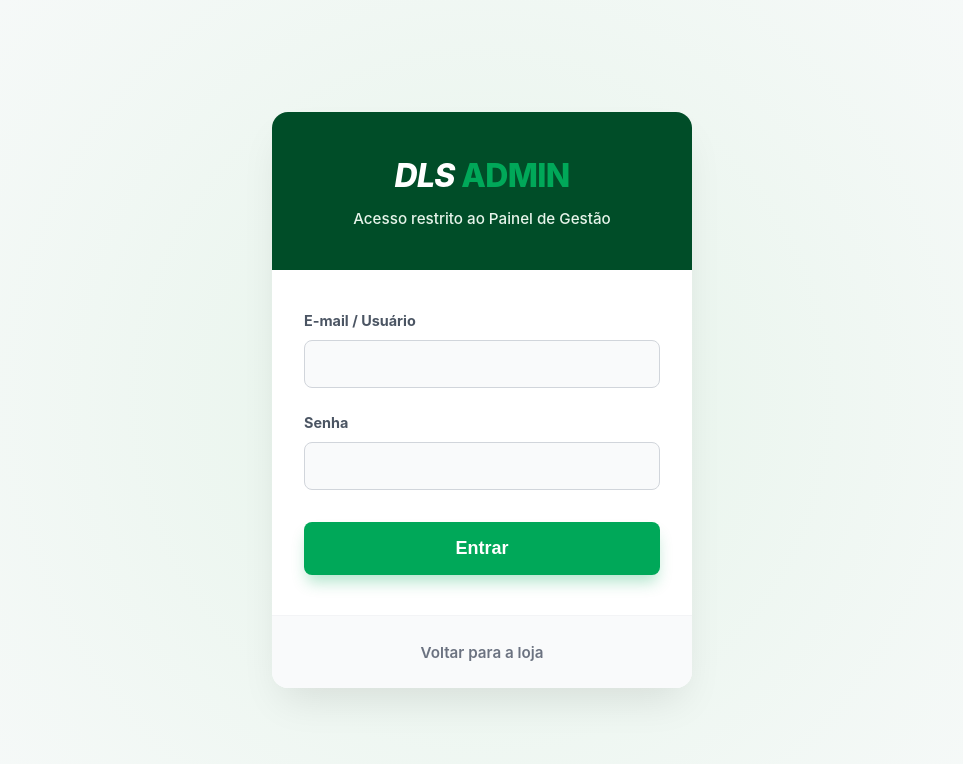
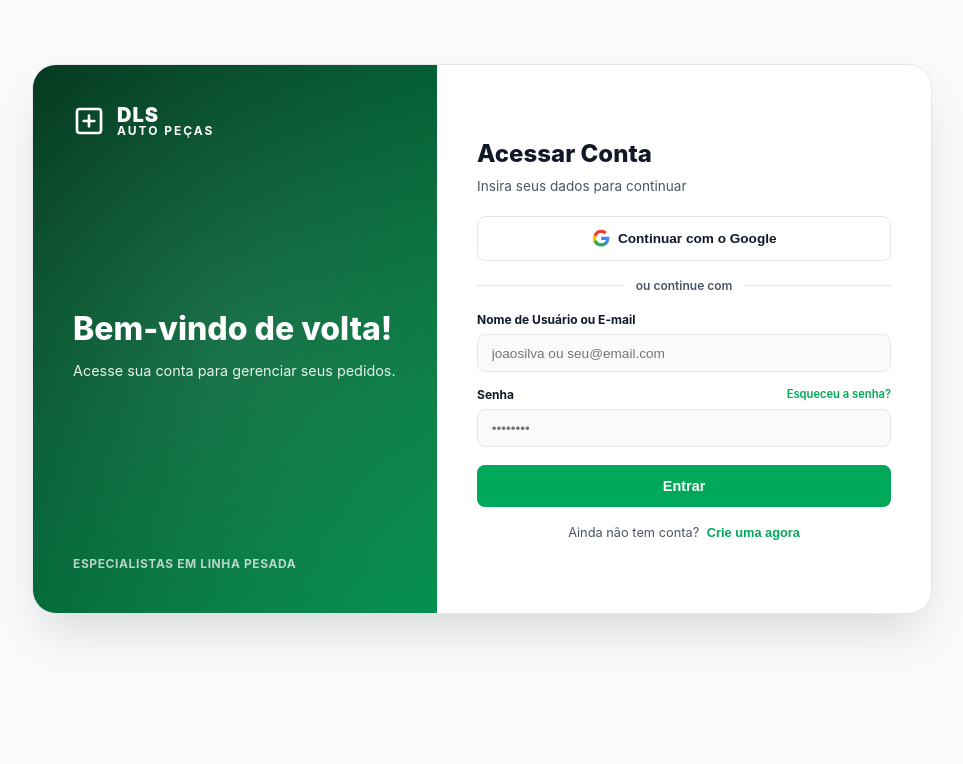
Before and after one commit to Vencce/Front-DLS, a Vue app: page /admin/login in a window 1280 px wide. Shown: the top 764 px of the page, without its empty margins (158-1121 px from the left). Built offline with nearby package versions, Linux system fonts and the light colour scheme.

Commit message:
feat: enhance LoginAdminView with improved form handling and layout adjustments

```diff
--- a/src/views/Admin/LoginAdminView.vue
+++ b/src/views/Admin/LoginAdminView.vue
@@ -1,189 +1,557 @@
-<template>
-  <div class="login-page">
-    <div class="login-container">
-      <div class="login-header">
-        <div class="brand-logo">
-          <span class="logo-dls">DLS</span> <span class="logo-text">ADMIN</span>
-        </div>
-        <p>Acesso restrito ao Painel de Gestão</p>
-      </div>
-      <form class="login-form" @submit.prevent="handleLogin">
-        <div v-if="authStore.error" class="error-message">
-          {{ authStore.error }}
-        </div>
-        <div class="form-group">
-          <label for="email">E-mail / Usuário</label>
-          <input type="text" id="email" v-model="email" required>
-        </div>
-        <div class="form-group">
-          <label for="password">Senha</label>
-          <input type="password" id="password" v-model="password" required>
-        </div>
-        <button type="submit" class="login-btn" :disabled="authStore.loading">
-          {{ authStore.loading ? 'Entrando...' : 'Entrar' }}
-        </button>
-      </form>
-      <div class="login-footer">
-        <router-link to="/">Voltar para a loja</router-link>
-      </div>
-    </div>
-  </div>
-</template>
-
 <script setup>
-import { ref } from 'vue'
+import { ref, reactive } from 'vue'
 import { useRouter } from 'vue-router'
 import { useAuthStore } from '../../stores/authStore'
 
 const router = useRouter()
 const authStore = useAuthStore()
 
-const email = ref('')
-const password = ref('')
+const isLoginMode = ref(true)
+const localError = ref('')
 
-const handleLogin = async () => {
-  const success = await authStore.login(email.value, password.value)
+const formData = reactive({
+  name: '',
+  username: '',
+  email: '',
+  password: ''
+})
+
+const validateEmail = (email) => {
+  const re = /^(([^<>()\[\]\\.,;:\s@"]+(\.[^<>()\[\]\\.,;:\s@"]+)*)|(".+"))@((\[[0-9]{1,3}\.[0-9]{1,3}\.[0-9]{1,3}\.[0-9]{1,3}])|(([a-zA-Z\-0-9]+\.)+[a-zA-Z]{2,}))$/
+  return re.test(String(email).toLowerCase())
+}
+
+const toggleMode = () => {
+  isLoginMode.value = !isLoginMode.value
+  authStore.error = null
+  localError.value = ''
+  formData.name = ''
+  formData.username = ''
+  formData.email = ''
+  formData.password = ''
+}
+
+const handleGoogleLogin = () => {
+  alert('A integração completa com o Google requer configuração no backend (OAuth2).')
+}
+
+const handleSubmit = async () => {
+  localError.value = ''
+
+  if (!isLoginMode.value && !validateEmail(formData.email)) {
+    localError.value = 'Por favor, insira um endereço de e-mail válido.'
+    return
+  }
+
+  if (isLoginMode.value && formData.username.includes('@') && !validateEmail(formData.username)) {
+    localError.value = 'O formato do e-mail inserido é inválido.'
+    return
+  }
+
+  let success = false
+
+  if (isLoginMode.value) {
+    success = await authStore.login(formData.username, formData.password)
+  } else {
+    success = await authStore.register(formData.name, formData.username, formData.email, formData.password)
+  }
+
   if (success) {
-    router.push('/admin/dashboard')
+    if (authStore.isSuperuser) {
+      router.push('/admin/produtos')
+    } else {
+      router.push('/')
+    }
   }
 }
 </script>
 
+<template>
+  <div class="auth-layout">
+    <div class="auth-card" v-animate>
+      <div class="auth-banner">
+        <div class="banner-content">
+          <router-link to="/" class="banner-logo">
+            <svg xmlns="http://www.w3.org/2000/svg" viewBox="0 0 24 24" fill="none" stroke="currentColor" stroke-width="2" stroke-linecap="round" stroke-linejoin="round">
+              <rect x="3" y="3" width="18" height="18" rx="2" ry="2"></rect>
+              <line x1="12" y1="8" x2="12" y2="16"></line>
+              <line x1="8" y1="12" x2="16" y2="12"></line>
+            </svg>
+            <div class="brand-text">
+              <span class="logo-dls">DLS</span>
+              <span class="logo-auto">AUTO PEÇAS</span>
+            </div>
+          </router-link>
+
+          <div class="banner-text">
+            <h2>{{ isLoginMode ? 'Bem-vindo de volta!' : 'Junte-se a nós!' }}</h2>
+            <p>{{ isLoginMode
+              ? 'Acesse sua conta para gerenciar seus pedidos.'
+              : 'Crie sua conta e acesse nosso catálogo.'
+            }}</p>
+          </div>
+
+          <div class="banner-footer">
+            <span>Especialistas em Linha Pesada</span>
+          </div>
+        </div>
+      </div>
+
+      <div class="auth-form-container">
+        <div class="form-header">
+          <h2>{{ isLoginMode ? 'Acessar Conta' : 'Criar Conta' }}</h2>
+          <p>{{ isLoginMode ? 'Insira seus dados para continuar' : 'Preencha os dados abaixo' }}</p>
+        </div>
+
+        <button class="btn-social google-btn" @click="handleGoogleLogin" type="button">
+          <svg viewBox="0 0 24 24" xmlns="http://www.w3.org/2000/svg"><path d="M22.56 12.25c0-.78-.07-1.53-.2-2.25H12v4.26h5.92c-.26 1.37-1.04 2.53-2.21 3.31v2.77h3.57c2.08-1.92 3.28-4.74 3.28-8.09z" fill="#4285F4"/><path d="M12 23c2.97 0 5.46-.98 7.28-2.66l-3.57-2.77c-.98.66-2.23 1.06-3.71 1.06-2.86 0-5.29-1.93-6.16-4.53H2.18v2.84C3.99 20.53 7.7 23 12 23z" fill="#34A853"/><path d="M5.84 14.09c-.22-.66-.35-1.36-.35-2.09s.13-1.43.35-2.09V7.07H2.18C1.43 8.55 1 10.22 1 12s.43 3.45 1.18 4.93l2.85-2.22.81-.62z" fill="#FBBC05"/><path d="M12 5.38c1.62 0 3.06.56 4.21 1.64l3.15-3.15C17.45 2.09 14.97 1 12 1 7.7 1 3.99 3.47 2.18 7.07l3.66 2.84c.87-2.6 3.3-4.53 6.16-4.53z" fill="#EA4335"/></svg>
+          Continuar com o Google
+        </button>
+
+        <div class="divider">
+          <span>ou continue com</span>
+        </div>
+
+        <div v-if="localError || authStore.error" class="error-alert">
+          <svg xmlns="http://www.w3.org/2000/svg" fill="none" viewBox="0 0 24 24" stroke="currentColor"><path stroke-linecap="round" stroke-linejoin="round" stroke-width="2" d="M12 8v4m0 4h.01M21 12a9 9 0 11-18 0 9 9 0 0118 0z" /></svg>
+          {{ localError || authStore.error }}
+        </div>
+
+        <form @submit.prevent="handleSubmit" class="auth-form" novalidate>
+          <div class="input-row" v-if="!isLoginMode">
+            <div class="input-group">
+              <label for="name">Nome Completo</label>
+              <input type="text" id="name" v-model="formData.name" placeholder="Ex: João Silva" :required="!isLoginMode">
+            </div>
+            <div class="input-group">
+              <label for="username">Nome de Usuário</label>
+              <input type="text" id="username" v-model="formData.username" placeholder="joaosilva" :required="!isLoginMode">
+            </div>
+          </div>
+
+          <div class="input-group" v-if="!isLoginMode">
+            <label for="email">E-mail</label>
+            <input type="email" id="email" v-model="formData.email" placeholder="seu@email.com" :required="!isLoginMode">
+          </div>
+
+          <div class="input-group" v-if="isLoginMode">
+            <label for="loginIdentifier">Nome de Usuário ou E-mail</label>
+            <input type="text" id="loginIdentifier" v-model="formData.username" placeholder="joaosilva ou seu@email.com" required>
+          </div>
+
+          <div class="input-group">
+            <div class="label-row">
+              <label for="password">Senha</label>
+              <a href="#" v-if="isLoginMode" class="forgot-password">Esqueceu a senha?</a>
+            </div>
+            <input type="password" id="password" v-model="formData.password" placeholder="••••••••" required>
+          </div>
+
+          <button type="submit" class="btn-primary" :disabled="authStore.loading">
+            <span v-if="authStore.loading" class="spinner"></span>
+            <span v-else>{{ isLoginMode ? 'Entrar' : 'Cadastrar' }}</span>
+          </button>
+        </form>
+
+        <div class="form-footer">
+          <p v-if="isLoginMode">
+            Ainda não tem conta?
+            <button class="toggle-btn" type="button" @click="toggleMode">Crie uma agora</button>
+          </p>
+          <p v-else>
+            Já possui conta?
+            <button class="toggle-btn" type="button" @click="toggleMode">Faça login</button>
+          </p>
+        </div>
+      </div>
+    </div>
+  </div>
+</template>
+
 <style scoped>
-.login-page {
-  min-height: 100vh;
+.auth-layout {
   display: flex;
   align-items: center;
   justify-content: center;
-  background-color: #f9fafb;
-  padding: 1rem;
-  background-image: radial-gradient(circle at center, #e6f4ea 0%, #f9fafb 100%);
+  padding: 4rem 1rem;
+  background-color: var(--bg-color);
 }
 
-.login-container {
+.auth-card {
   width: 100%;
-  max-width: 420px;
-  background-color: #ffffff;
-  border-radius: 1rem;
-  box-shadow: 0 20px 40px -10px rgba(0, 0, 0, 0.1);
+  max-width: 900px;
+  background-color: var(--surface-color);
+  border-radius: 1.5rem;
+  box-shadow: 0 25px 50px -12px rgba(0, 0, 0, 0.15);
+  display: flex;
+  flex-direction: column;
+  overflow: hidden;
+  border: 1px solid var(--border-color);
+}
+
+@media (min-width: 992px) {
+  .auth-card {
+    flex-direction: row;
+    min-height: 550px;
+  }
+}
+
+.auth-banner {
+  background: linear-gradient(135deg, #00361c 0%, #008f4c 100%);
+  color: #ffffff;
+  padding: 1.5rem;
+  display: flex;
+  flex-direction: column;
+  position: relative;
   overflow: hidden;
 }
 
-.login-header {
-  background-color: #004d28;
-  padding: 2.5rem 2rem;
-  text-align: center;
+@media (min-width: 992px) {
+  .auth-banner {
+    width: 45%;
+    padding: 2.5rem;
+  }
 }
 
-.brand-logo {
-  font-size: 2rem;
-  font-weight: 800;
-  margin: 0 0 0.5rem 0;
-  letter-spacing: -0.02em;
+.auth-banner::before {
+  content: '';
+  position: absolute;
+  top: -50%;
+  left: -50%;
+  width: 200%;
+  height: 200%;
+  background: radial-gradient(circle, rgba(255,255,255,0.1) 0%, rgba(255,255,255,0) 60%);
+  transform: rotate(30deg);
+  pointer-events: none;
 }
 
-.logo-dls {
-  color: #ffffff;
-  font-style: italic;
-}
-
-.logo-text {
-  color: #00a859;
-}
-
-.login-header p {
-  color: #e6f4ea;
-  font-size: 0.95rem;
-  margin: 0;
-  font-weight: 500;
-}
-
-.login-form {
-  padding: 2.5rem 2rem;
-  display: flex;
-  flex-direction: column;
-  gap: 1.5rem;
-}
-
-.error-message {
-  background-color: #fee2e2;
-  color: #b91c1c;
-  padding: 0.75rem 1rem;
-  border-radius: 0.5rem;
-  font-size: 0.9rem;
-  font-weight: 600;
-  text-align: center;
-}
-
-.form-group {
+.banner-content {
+  position: relative;
+  z-index: 1;
+  height: 100%;
   display: flex;
   flex-direction: column;
 }
 
-.form-group label {
-  font-size: 0.9rem;
-  font-weight: 700;
-  color: #4b5563;
-  margin-bottom: 0.5rem;
+.banner-logo {
+  display: flex;
+  align-items: center;
+  gap: 0.75rem;
+  text-decoration: none;
+  color: #ffffff;
+  margin-bottom: 1.5rem;
 }
 
-.form-group input {
-  padding: 0.875rem 1rem;
-  border: 1px solid #d1d5db;
-  border-radius: 0.5rem;
-  font-size: 1rem;
-  outline: none;
-  transition: all 0.2s ease;
-  background-color: #f9fafb;
+@media (min-width: 992px) {
+  .banner-logo {
+    margin-bottom: auto;
+  }
 }
 
-.form-group input:focus {
-  border-color: #00a859;
-  background-color: #ffffff;
+.banner-logo svg {
+  width: 2rem;
+  height: 2rem;
+}
+
+.brand-text {
+  display: flex;
+  flex-direction: column;
+  line-height: 1;
+}
+
+.logo-dls {
+  font-size: 1.25rem;
+  font-weight: 900;
+  letter-spacing: 1px;
+}
+
+.logo-auto {
+  font-size: 0.75rem;
+  font-weight: 700;
+  letter-spacing: 2px;
+}
+
+.banner-text {
+  margin: 1rem 0;
+}
+
+@media (min-width: 992px) {
+  .banner-text {
+    margin: 2rem 0;
+  }
+}
+
+.banner-text h2 {
+  font-size: 1.5rem;
+  font-weight: 800;
+  margin: 0 0 0.5rem 0;
+  line-height: 1.2;
+}
+
+@media (min-width: 992px) {
+  .banner-text h2 {
+    font-size: 2rem;
+    margin: 0 0 0.75rem 0;
+  }
+}
+
+.banner-text p {
+  font-size: 0.9rem;
+  line-height: 1.5;
+  opacity: 0.9;
+}
+
+.banner-footer {
+  margin-top: 1.5rem;
+  font-size: 0.75rem;
+  font-weight: 700;
+  letter-spacing: 0.05em;
+  text-transform: uppercase;
+  opacity: 0.7;
+}
+
+@media (min-width: 992px) {
+  .banner-footer {
+    margin-top: auto;
+  }
+}
+
+.auth-form-container {
+  padding: 1.5rem;
+  display: flex;
+  flex-direction: column;
+  justify-content: center;
+  flex-grow: 1;
+}
+
+@media (min-width: 992px) {
+  .auth-form-container {
+    width: 55%;
+    padding: 2rem 2.5rem;
+  }
+}
+
+.form-header {
+  margin-bottom: 1.25rem;
+}
+
+.form-header h2 {
+  font-size: 1.25rem;
+  color: var(--text-main);
+  margin: 0 0 0.25rem 0;
+  font-weight: 800;
+}
+
+@media (min-width: 992px) {
+  .form-header h2 {
+    font-size: 1.5rem;
+  }
+}
+
+.form-header p {
+  color: var(--text-muted);
+  font-size: 0.85rem;
+  margin: 0;
+}
+
+.btn-social {
+  width: 100%;
+  display: flex;
+  align-items: center;
+  justify-content: center;
+  gap: 0.5rem;
+  background-color: var(--surface-color);
+  color: var(--text-main);
+  border: 1px solid var(--border-color);
+  padding: 0.75rem;
+  border-radius: 0.5rem;
+  font-weight: 700;
+  font-size: 0.85rem;
+  cursor: pointer;
+  transition: all 0.2s ease;
+  margin-bottom: 1rem;
+}
+
+.btn-social:hover {
+  background-color: var(--surface-hover);
+  border-color: var(--text-muted);
+}
+
+.btn-social svg {
+  width: 1.15rem;
+  height: 1.15rem;
+}
+
+.divider {
+  display: flex;
+  align-items: center;
+  text-align: center;
+  margin-bottom: 1rem;
+  color: var(--text-muted);
+  font-size: 0.75rem;
+  font-weight: 600;
+}
+
+.divider::before,
+.divider::after {
+  content: '';
+  flex: 1;
+  border-bottom: 1px solid var(--border-color);
+}
+
+.divider span {
+  padding: 0 0.75rem;
+}
+
+.error-alert {
+  background-color: rgba(239, 68, 68, 0.1);
+  border: 1px solid rgba(239, 68, 68, 0.3);
+  color: #ef4444;
+  padding: 0.75rem;
+  border-radius: 0.5rem;
+  margin-bottom: 1rem;
+  display: flex;
+  align-items: center;
+  gap: 0.5rem;
+  font-size: 0.8rem;
+  font-weight: 600;
+}
+
+.error-alert svg {
+  width: 1.15rem;
+  height: 1.15rem;
+  flex-shrink: 0;
+}
+
+.auth-form {
+  display: flex;
+  flex-direction: column;
+  gap: 0.85rem;
+}
+
+.input-row {
+  display: flex;
+  flex-direction: column;
+  gap: 0.85rem;
+}
+
+@media (min-width: 640px) {
+  .input-row {
+    flex-direction: row;
+  }
+  .input-row .input-group {
+    flex: 1;
+  }
+}
+
+.input-group {
+  display: flex;
+  flex-direction: column;
+  gap: 0.35rem;
+}
+
+.label-row {
+  display: flex;
+  justify-content: space-between;
+  align-items: center;
+}
+
+.input-group label {
+  font-size: 0.75rem;
+  font-weight: 700;
+  color: var(--text-main);
+}
+
+.forgot-password {
+  font-size: 0.7rem;
+  color: var(--primary-light);
+  text-decoration: none;
+  font-weight: 600;
+  transition: opacity 0.2s;
+}
+
+.forgot-password:hover {
+  opacity: 0.8;
+}
+
+.input-group input {
+  padding: 0.65rem 0.85rem;
+  border: 1px solid var(--border-color);
+  border-radius: 0.5rem;
+  font-size: 0.85rem;
+  background-color: var(--bg-color);
+  color: var(--text-main);
+  transition: all 0.2s ease;
+  outline: none;
+}
+
+.input-group input:focus {
+  border-color: var(--primary-light);
   box-shadow: 0 0 0 3px rgba(0, 168, 89, 0.1);
 }
 
-.login-btn {
-  background-color: #00a859;
+.btn-primary {
+  background-color: var(--primary-light);
   color: #ffffff;
   border: none;
-  padding: 1rem;
+  padding: 0.75rem;
   border-radius: 0.5rem;
+  font-size: 0.9rem;
   font-weight: 800;
-  font-size: 1.125rem;
   cursor: pointer;
-  margin-top: 0.5rem;
   transition: all 0.3s ease;
-  box-shadow: 0 10px 15px -3px rgba(0, 168, 89, 0.3);
+  margin-top: 0.25rem;
+  display: flex;
+  justify-content: center;
+  align-items: center;
+  min-height: 42px;
 }
 
-.login-btn:hover:not(:disabled) {
-  background-color: #008f4c;
-  transform: translateY(-2px);
-  box-shadow: 0 15px 20px -3px rgba(0, 168, 89, 0.4);
+.btn-primary:hover:not(:disabled) {
+  background-color: var(--primary-hover);
+  transform: translateY(-1px);
+  box-shadow: 0 5px 10px -3px rgba(0, 168, 89, 0.3);
 }
 
-.login-btn:disabled {
-  opacity: 0.6;
+.btn-primary:disabled {
+  opacity: 0.7;
   cursor: not-allowed;
+  transform: none;
+  box-shadow: none;
 }
 
-.login-footer {
-  text-align: center;
-  padding: 1.5rem;
-  background-color: #f9fafb;
-  border-top: 1px solid #f3f4f6;
+.spinner {
+  width: 18px;
+  height: 18px;
+  border: 2px solid rgba(255, 255, 255, 0.3);
+  border-radius: 50%;
+  border-top-color: #ffffff;
+  animation: spin 1s ease-in-out infinite;
 }
 
-.login-footer a {
-  color: #6b7280;
-  font-size: 0.95rem;
-  text-decoration: none;
-  font-weight: 600;
-  transition: color 0.2s ease;
+@keyframes spin {
+  to { transform: rotate(360deg); }
 }
 
-.login-footer a:hover {
-  color: #004d28;
+.form-footer {
+  margin-top: 1rem;
+  text-align: center;
+  font-size: 0.8rem;
+  color: var(--text-muted);
+}
+
+.toggle-btn {
+  background: none;
+  border: none;
+  color: var(--primary-light);
+  font-weight: 700;
+  font-size: 0.8rem;
+  cursor: pointer;
+  padding: 0;
+  margin-left: 0.25rem;
+}
+
+.toggle-btn:hover {
+  text-decoration: underline;
 }
 </style>
--- a/src/views/Storefront/AuthView.vue
+++ b/src/views/Storefront/AuthView.vue
@@ -170,12 +170,11 @@ const handleSubmit = async () => {
 
 <style scoped>
 .auth-layout {
-  min-height: 100vh;
   display: flex;
   align-items: center;
   justify-content: center;
+  padding: 4rem 1rem;
   background-color: var(--bg-color);
-  padding: 1rem;
 }
 
 .auth-card {
@@ -193,7 +192,7 @@ const handleSubmit = async () => {
 @media (min-width: 992px) {
   .auth-card {
     flex-direction: row;
-    max-height: 90vh;
+    min-height: 550px;
   }
 }
 
@@ -323,7 +322,6 @@ const handleSubmit = async () => {
   flex-direction: column;
   justify-content: center;
   flex-grow: 1;
-  overflow-y: auto;
 }
 
 @media (min-width: 992px) {
```
